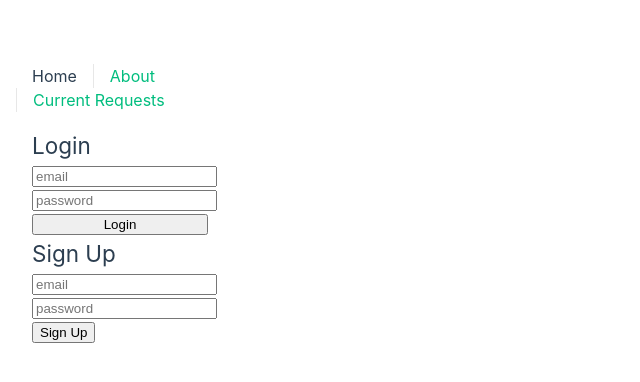
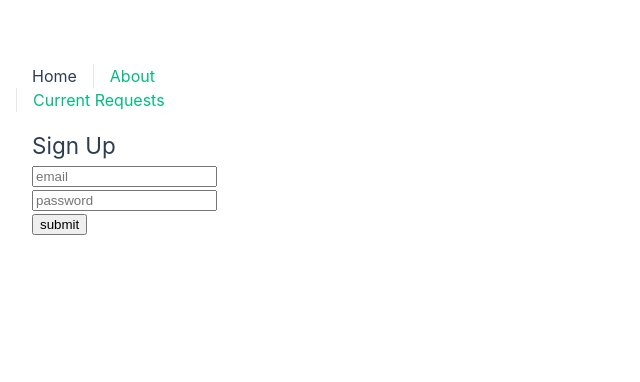
Before and after one commit to staten-island-tech/sql-project-ldr, a Vue app in the folder sql-project/: page / in a window 1280 px wide. Shown: the top 382 px of the page, without its empty margins (0-640 px from the left). Built offline with nearby package versions, Linux system fonts and the light colour scheme.

Commit message:
productive day
hehehehaw

```diff
--- a/sql-project/src/views/HomeView.vue
+++ b/sql-project/src/views/HomeView.vue
@@ -6,48 +6,47 @@ const supabaseKey =
   'eyJhbGciOiJIUzI1NiIsInR5cCI6IkpXVCJ9.eyJpc3MiOiJzdXBhYmFzZSIsInJlZiI6InR6aXRod3NuZWVjenRhZXdpd2hqIiwicm9sZSI6ImFub24iLCJpYXQiOjE2ODM2Mzk5MjksImV4cCI6MTk5OTIxNTkyOX0.YeSE7Cuk2UX5jD6haxAnmM_-RdlssSRtowQH9ejl_1w'
 const supabase = createClient(supabaseUrl, supabaseKey)
 
-// let { data: user_logins, error } = await supabase
-//   .from('user_logins')
-//   .select('username')
-// console.log(data)
+/* let { data: user_logins, error } = await supabase
+  .from('user_logins')
+  .select('username')
+console.log(data) */
 
 export default {
-  methods:  function () {
-    document.querySelector('signup-submit').addEventListener('submit', async function () {
-      let userEmail = document.querySelector('.signup-email').value
-      let userPassword = document.querySelector('.signup-password').value
+  data() {},
+  methods: {
+    async signup() {
+      let userEmail = document.getElementById('signup-email').value
+      let userPassword = document.getElementById('signup-password').value
 
       console.log(userEmail)
       console.log(userPassword)
 
-      const { data, error } = await supabase
-      .from('user_logins')
-      .insert([{ email: 'userEmail', password: 'userPassword' }])
-    })
+      if (userEmail === '' || userPassword === '') {
+        console.log('error')
+      } else {
+        const { data, error } = await supabase
+          .from('user_logins')
+          .insert([{ email: userEmail, password: userPassword }])
+      }
 
-
+      /* let { data, error } = await supabase.auth.signUp({
+          email: userEmail,
+          password: userPassword
+        }) */
+    }
   }
 }
 </script>
 
 <template>
   <main>
-    <div class="login-card">
-      <h2>Login</h2>
-      <input type="text" placeholder="email" />
-      <br />
-      <input type="text" placeholder="password" />
-      <br />
-      <button class="submit">Login</button>
-    </div>
-
     <div class="signup-card">
       <h2>Sign Up</h2>
-      <input class="signup-email" type="text" placeholder="email" />
+      <input type="text" id="signup-email" placeholder="email" required />
       <br />
-      <input class="signup-password" type="text" placeholder="password" />
+      <input type="text" id="signup-password" placeholder="password" required />
       <br />
-      <button class="signup-submit">Sign Up</button>
+      <input type="submit" value="submit" id="signup-submit" @click="signup" />
     </div>
   </main>
 </template>
```
Also changed, not shown: sql-project/src/stores/counter.js (+12 -8 lines).
